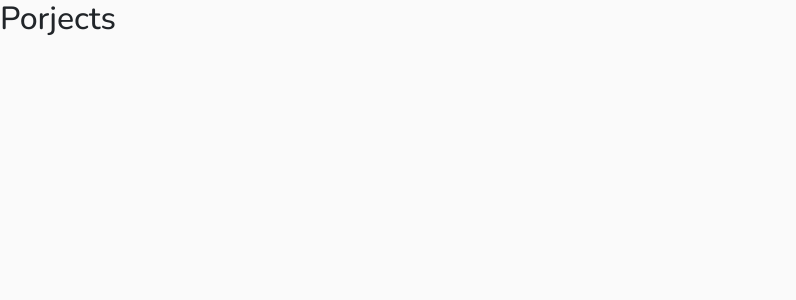
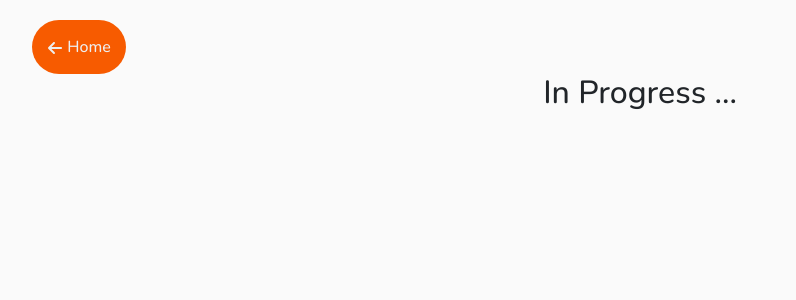
Before and after one commit to Amar-Dev1/Portfolio, a React (Vite) app: page /projects in a window 1280 px wide. Shown: the top 300 px of the page, without its empty margins (0-796 px from the left). Built offline with nearby package versions, Linux system fonts and the light colour scheme.

Commit message:
initialize porjects page

```diff
--- a/src/App.jsx
+++ b/src/App.jsx
@@ -2,24 +2,27 @@ import './App.css';
 import { BrowserRouter, Routes, Route } from 'react-router-dom';
 import { HomePage, Projects } from '../index';
 import { FaArrowUp } from "react-icons/fa6";
-import { useEffect } from 'react';
+import { useEffect, useState } from 'react';
 function App() {
-  const handleEvent = ()=>{
-    window.scrollTo(0, 0);
+  // start upArrow button
+  const [showButton, setShowButton] = useState(false);
+  const handleScroll = () => {
+    if (window.scrollY >= '1000') {
+      setShowButton(true)
+    }
+    else {
+      setShowButton(false)
+
+    }
   }
-    useEffect(() => {
-      window.addEventListener('scroll', () => {
-        if (window.scrollY >= '1000') {
-          document.querySelector('.scroll-top').style.display = 'block';
-        } else {
-          document.querySelector('.scroll-top').style.display = 'none';
-        }
-      });
-      return () => {
-        window.removeEventListener('scroll', handleEvent);
-      }
-    }, [])
-
+  const moveScreen = () => {
+    window.scrollTo({ top: 0 })
+  }
+  useEffect(() => {
+    window.addEventListener('scroll', handleScroll)
+    return () => removeEventListener('scroll', handleScroll)
+  }, [])
+  // end upArrow button
   return (
     <BrowserRouter>
       <div className='boss-parent'>
@@ -27,14 +30,16 @@ function App() {
           <Route path='/' element={<HomePage />} />
           <Route path='/projects' element={<Projects />} />
         </Routes>
-        <div className="scroll-top">
-          <FaArrowUp onClick={handleEvent} className='icon'/>
-        </div>
+        {
+          showButton &&
+          <div className="scroll-top" onClick={moveScreen}>
+            <FaArrowUp className='icon' />
+          </div>
+        }
       </div>
     </BrowserRouter>
   )
 }
-
 // btn to scroll to above
 
 export default App;
--- a/src/Components/ProjectsCard/CardsData.jsx
+++ b/src/Components/ProjectsCard/CardsData.jsx
@@ -2,12 +2,16 @@ import l4sImg from '../../assets/l4s-img.png';
 import phenixImg from '../../assets/phenix-img.png';
 import dashboardImg from '../../assets/dashboard-img.png';
 import santechImg from '../../assets/santech-img.png';
+import calcImg from '../../assets/a-calculator.png';
 
 const CardsData = [
     { id: 1, title: "L4S", des: "It's a Nodejs API allows you to do CRUD operations with flashcards including games to help you memorize better with implemented Spaced Repetition methodology.", img:  l4sImg , live: "https://learn4-sudan-a8rv.vercel.app/", code: "https://github.com/Amar-Dev1/Learn4Sudan" },
     { id: 2, title: "Dashboard", des: "It's a Nodejs API allows you to do CRUD operations with flashcards including games to help you memorize better with implemented Spaced Repetition methodology.", img:  dashboardImg , live: "https://challenge-five-alpha.vercel.app", code: "https://github.com/Amar-Dev1/Challenge" },
     { id: 3, title: "Phenix Gym", des: "It's a Nodejs API allows you to do CRUD operations with flashcards including games to help you memorize better with implemented Spaced Repetition methodology.", img:  phenixImg , live: "https://phenix-gym.vercel.app/", code: "https://github.com/Amar-Dev1/Phenix-Gym" },
     { id: 4, title: "SanTech", des: "It's a Nodejs API allows you to do CRUD operations with flashcards including games to help you memorize better with implemented Spaced Repetition methodology.", img:  santechImg , live: "https://san-tech-sigma.vercel.app/", code: "https://github.com/Amar-Dev1/San-Tech" },
+    { id: 5, title: "A-Calculator", des: "It's a Nodejs API allows you to do CRUD operations with flashcards including games to help you memorize better with implemented Spaced Repetition methodology.", img:  calcImg , live: "https://amar-dev1.github.io/A-Calculator", code: "https://github.com/Amar-Dev1/A-Calculator" },
+
+
 ];
 
 export default CardsData;
--- a/src/Pages/Projects/Projects.css
+++ b/src/Pages/Projects/Projects.css
@@ -0,0 +1,10 @@
+#projects .back-btn{
+    margin-top: 20px;
+    margin-left: 20px;
+}
+#projects .back-btn a{
+    color: var(--light-color);
+}
+#projects .back-btn:hover a{
+    color: var(--dark-color);
+}
--- a/src/Pages/Projects/Projects.jsx
+++ b/src/Pages/Projects/Projects.jsx
@@ -1,9 +1,15 @@
+import { Container, } from 'react-bootstrap';
 import './Projects.css';
+import { Link } from 'react-router-dom';
+import { FaArrowLeft } from 'react-icons/fa6'
 const Projects = () => {
   return (
-    <div>
-      <h2>Porjects</h2>
-    </div>
+    <Container fluid id='projects'>
+      <button className='amar-btn back-btn'><Link to="/"><FaArrowLeft /> Home</Link></button>
+      <Container className='projects-wrapper'>
+        <h2 style={{ textAlign: 'center' }}>In Progress ...</h2>
+      </Container>
+    </Container>
   )
 }
 
--- a/src/Sections/Footer/Footer.jsx
+++ b/src/Sections/Footer/Footer.jsx
@@ -6,7 +6,7 @@ const Footer = () => {
   return (
     <Container fluid id='footer'>
       <div className="content">
-        <div className="title"><h3>Amarz<span className='colored-span'>Code</span></h3>
+        <div className="title"><h3>Dev<span className='colored-span'>Amar</span></h3>
         </div>
         <div className="social-media">
           <a href="https://linkedin.com/in/amar-yasir" target='blank'><FaLinkedin className='icon' /></a>
--- a/src/Sections/Header/Header.css
+++ b/src/Sections/Header/Header.css
@@ -3,7 +3,7 @@
     justify-content: space-around;
     flex-direction: row;
     align-items: center;
-    padding-top:10px ;
+    padding-top: 10px;
 }
 
 #header .logo {
@@ -18,7 +18,7 @@
 }
 
 #header .links {
-    position: absolute;
+    position: fixed;
     top: 0;
     left: 0;
     display: flex;
--- a/src/Sections/IntropProjects/IntroProjects.jsx
+++ b/src/Sections/IntropProjects/IntroProjects.jsx
@@ -7,11 +7,12 @@ import backText from '../../assets/binary.png';
 const IntroProjects = () => {
   return (
     <Container fluid id='intro-projects'>
-     <img src={backText} alt="" className='back-text'/>
+      <img src={backText} alt="" className='back-text' />
       <Container className='sub-container'>
         <h2 className="projects-title">Some Cool Projects 🚀</h2>
         <Row className='d-flex justify-content-center'>
           {
+
             CardsData.map((card, index) => {
               return (
                 <Col key={index} xl={4} lg={4} md={6} sm={12} className='d-flex justify-content-center mt-5'>
--- a/src/index.css
+++ b/src/index.css
@@ -12,6 +12,18 @@
 
 html {
   scroll-behavior: smooth;
+}
+
+::-webkit-scrollbar{
+  width: 10px;
+}
+::-webkit-scrollbar-track{
+  background: var(--light-color);
+}
+
+::-webkit-scrollbar-thumb {
+  background: var(--main-color); /* Darker gray */
+  border-radius: 10px;
 }
 
 body {
```
Also changed, not shown: src/assets/a-calculator.png (added).
